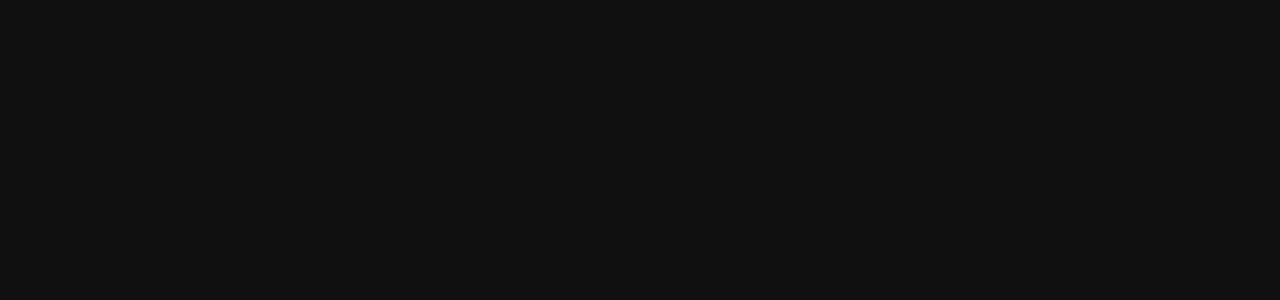
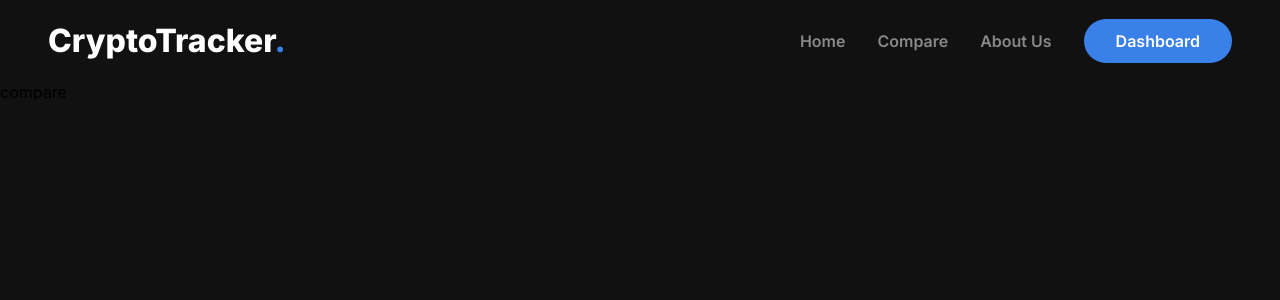
Before and after one commit to AVIVASHISHTA29/cryptoDashboard, a React (Create React App) app: page /compare in a window 1280 px wide. Before the commit this address had no page. Shown: the top 300 px of the page. Built offline with nearby package versions, Linux system fonts and the light colour scheme.

Commit message:
compare page creation

```diff
--- a/src/App.js
+++ b/src/App.js
@@ -3,8 +3,8 @@ import Header from "./components/Header";
 import { BrowserRouter, Route, Routes } from "react-router-dom";
 import Home from "./pages/Home";
 import Dashboard from "./pages/Dashboard";
-import Search from "./pages/Search";
 import CoinPage from "./pages/CoinPage";
+import ComparePage from "./pages/Compare";
 
 function App() {
   return (
@@ -12,7 +12,7 @@ function App() {
       <Routes>
         <Route path="/" element={<Home />} />
         <Route path="/dashboard" element={<Dashboard />} />
-        <Route path="/search" element={<Search />} />
+        <Route path="/compare" element={<ComparePage />} />
         <Route path="/coin" element={<CoinPage />} />
       </Routes>
     </BrowserRouter>
--- a/src/components/Header/Drawer.js
+++ b/src/components/Header/Drawer.js
@@ -18,8 +18,8 @@ export default function TemporaryDrawer() {
           <a href="/">
             <p className="links">Home</p>
           </a>
-          <a href="/search">
-            <p className="links">Search</p>
+          <a href="/compare">
+            <p className="links">Compare</p>
           </a>
           <a href="/about-us">
             <p className="links">About Us</p>
--- a/src/components/Header/index.js
+++ b/src/components/Header/index.js
@@ -15,8 +15,8 @@ function Header() {
         <a href="/">
           <p className="links">Home</p>
         </a>
-        <a href="/search">
-          <p className="links">Search</p>
+        <a href="/compare">
+          <p className="links">Compare</p>
         </a>
         <a href="/about-us">
           <p className="links">About Us</p>
--- /dev/null
+++ b/src/pages/Compare.js
@@ -0,0 +1,13 @@
+import React from "react";
+import Header from "../components/Header";
+
+function ComparePage() {
+  return (
+    <div>
+      <Header />
+      compare
+    </div>
+  );
+}
+
+export default ComparePage;
```
